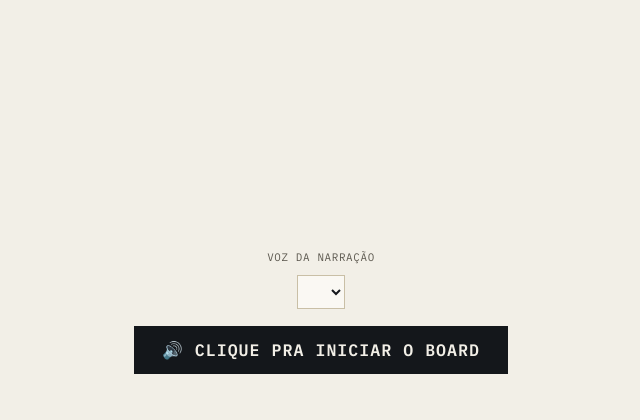
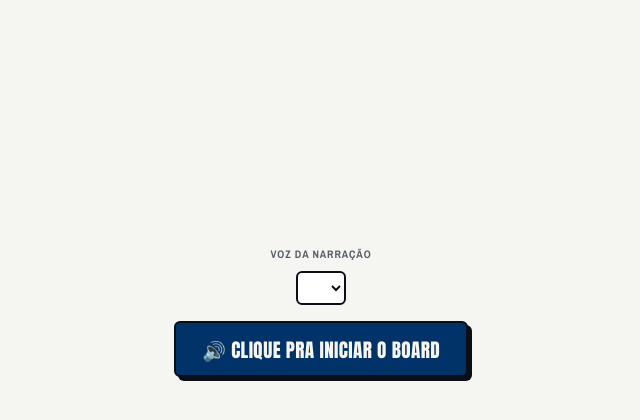
Before and after one commit to franxfonseca/NFL-DA-GALERA-DRAFT, a Flask app: page /board in a window 1280 px wide. Shown: the part 269-689 px from the top of the page, without its empty margins (319-959 px from the left). Run offline with Flask 3, Linux system fonts and the light colour scheme; data that the repository does not hold is empty.

Commit message:
Refaz o makeover: sistema original "cartela de colecionador", nao mais parecido com a TimeLabs
O primeiro makeover (commit d039411) portou quase literal o estilo da
TimeLabs (papel ivory, serifada Fraunces, mono com tracking, hairline) -
era pra ser so referencia de DISCIPLINA, nao pra copiar. Olhei mais dois
projetos do mesmo autor (qr-abalo, qr-lavo) pra entender o metodo real
por tras dos tres: paleta nomeada e propria por projeto, par de fontes
display+corpo tambem proprio, sombra dura (offset solido, sem blur) como
assinatura visual, textura sutil, raio de borda moderado (nem 0 nem
pilula) - a mesma "gramatica" de constraints, com identidade visual
diferente em cada aplicacao.

Sistema novo, proprio do Draft Night (nao reaproveita paleta/fonte de
nenhum dos tres):
- Anton (condensada, bold, caixa alta) pros nomes de time, numero do
  pick e o nome do jogador na revelacao - energia de placar/jumbotron,
  nao elegancia editorial
- Archivo + Archivo Narrow (tracked, caixa alta) pro corpo e pros
  metadados (posicao, pick, veredito) - etiqueta de cartela, nao texto
  de app
- Cada pick-card e um objeto solido: borda grossa de tinta + sombra dura
  na cor do TIME (nao uma cor fixa como nas referencias - dado real do
  projeto, nao decoracao arbitraria), como se a cartela tivesse
  descolado da mesa
- Cabecalho do time: cartao branco com chip quadrado da cor do time do
  lado do nome (like a patch de uniforme), em vez de bloco solido de cor
  ou regua fina - nem uma coisa nem outra das duas tentativas anteriores
- Veredito ROUBO/REACH vira um badge com borda, nao mais so texto solto
- Textura de pontos (halftone) bem sutil no fundo da revelacao -
  referencia a programa impresso de estadio

```diff
--- a/app/static/board.css
+++ b/app/static/board.css
@@ -1,65 +1,36 @@
 /* ============================================================
-   DRAFT NIGHT — sistema tipografico e de cor
-   Papel + tinta dominam; azul NFL e SEMPRE acento (nunca fundo
-   cobrindo area grande). Sem gradiente, sem sombra decorativa,
-   sem canto arredondado em excesso. A cor de cada time e um
-   detalhe (tarja, borda), nunca um bloco solido de cor.
-   Fontes hospedadas localmente - regra do projeto: nada depende
-   de rede durante o evento.
+   DRAFT NIGHT — sistema visual proprio: "cartela de colecionador"
+   Base clara (papel/cartao) + tinta quase-preta estruturam tudo.
+   Cada card e um objeto solido: borda grossa de tinta + sombra dura
+   (offset, sem blur) na cor do time - o card "descola" da mesa como
+   uma cartela de colecionador, nao um retangulo flat de dashboard.
+   Tipografia condensada/bold pros numeros e nomes (energia de
+   placar), texto tecnico em caixa alta com tracking pros metadados
+   (etiqueta de cartela). Sem gradiente, sem blur decorativo, sem
+   emoji na revelacao. Fontes hospedadas localmente - regra do
+   projeto: nada depende de rede durante o evento.
    ============================================================ */
 
 @font-face {
-    font-family: "Fraunces";
-    src: url("/static/fonts/Fraunces-Variable.woff2") format("woff2");
-    font-weight: 300 900;
-    font-style: normal;
-    font-display: swap;
-}
-
-@font-face {
-    font-family: "IBM Plex Mono";
-    src: url("/static/fonts/IBMPlexMono-Regular.woff2") format("woff2");
+    font-family: "Anton";
+    src: url("/static/fonts/Anton-Regular.woff2") format("woff2");
     font-weight: 400;
     font-style: normal;
     font-display: swap;
 }
 
 @font-face {
-    font-family: "IBM Plex Mono";
-    src: url("/static/fonts/IBMPlexMono-SemiBold.woff2") format("woff2");
-    font-weight: 600;
+    font-family: "Archivo";
+    src: url("/static/fonts/Archivo-Variable.woff2") format("woff2");
+    font-weight: 400 700;
     font-style: normal;
     font-display: swap;
 }
 
 @font-face {
-    font-family: "IBM Plex Mono";
-    src: url("/static/fonts/IBMPlexMono-Bold.woff2") format("woff2");
-    font-weight: 700;
-    font-style: normal;
-    font-display: swap;
-}
-
-@font-face {
-    font-family: "IBM Plex Serif";
-    src: url("/static/fonts/IBMPlexSerif-Regular.woff2") format("woff2");
-    font-weight: 400;
-    font-style: normal;
-    font-display: swap;
-}
-
-@font-face {
-    font-family: "IBM Plex Serif";
-    src: url("/static/fonts/IBMPlexSerif-Italic.woff2") format("woff2");
-    font-weight: 400;
-    font-style: italic;
-    font-display: swap;
-}
-
-@font-face {
-    font-family: "IBM Plex Serif";
-    src: url("/static/fonts/IBMPlexSerif-SemiBold.woff2") format("woff2");
-    font-weight: 600;
+    font-family: "Archivo Narrow";
+    src: url("/static/fonts/ArchivoNarrow-Variable.woff2") format("woff2");
+    font-weight: 600 700;
     font-style: normal;
     font-display: swap;
 }
@@ -71,22 +42,22 @@
 }
 
 :root {
-    /* papel domina, tinta estrutura, aco e o UNICO acento de cor */
-    --papel: #f2efe7;
-    --papel-cartao: #faf8f3;
-    --linha: #ddd5c2;
-    --linha-forte: #c9bfa6;
-    --tinta: #14171b;
-    --tinta-suave: #5c584f;
-    --tinta-fraca: #8b877c;
-    --aco: #013369;
-    --aco-fraco: rgba(1, 51, 105, 0.1);
-    --roubo: #b8860b;
-    --reach: #a5342f;
+    /* base clara domina, tinta estrutura (borda grossa em tudo),
+       azul NFL e o acento estrutural unico - ouro/vermelho so pro
+       veredito reach/roubo, nunca decorativo */
+    --papel: #f5f5f1;
+    --cartao: #ffffff;
+    --linha: #e2e4e8;
+    --tinta: #0b0e14;
+    --tinta-suave: #565c68;
+    --tinta-fraca: #9299a6;
+    --nfl-azul: #013369;
+    --ouro: #b8860b;
+    --vermelho: #a5342f;
 
-    --fonte-display: "Fraunces", Georgia, serif;
-    --fonte-corpo: "IBM Plex Serif", Georgia, serif;
-    --fonte-mono: "IBM Plex Mono", "Courier New", monospace;
+    --fonte-placar: "Anton", "Arial Narrow", sans-serif;
+    --fonte-corpo: "Archivo", Arial, sans-serif;
+    --fonte-etiqueta: "Archivo Narrow", Arial, sans-serif;
 }
 
 html, body {
@@ -109,15 +80,15 @@ body {
    position:sticky, entao o operador nunca perde a referencia de quem e
    quem enquanto rola pra ver o resto do board */
 #board {
-    --altura-card: 4.6vw;
+    --altura-card: 4.7vw;
     display: grid;
     grid-template-columns: 58px repeat(12, 234px);
     align-items: start; /* colunas nao esticam pra altura toda - cada uma cresce so o tanto que precisa */
     width: 100vw;
     flex: 1;
     min-height: 0;
-    gap: 1px;
-    background: var(--linha);
+    gap: 2px;
+    background: var(--papel);
     overflow: auto;
 }
 
@@ -127,27 +98,27 @@ body {
 }
 
 #board::-webkit-scrollbar-track {
-    background: var(--papel-cartao);
+    background: var(--papel);
 }
 
 #board::-webkit-scrollbar-thumb {
-    background: var(--linha-forte);
+    background: var(--tinta);
     border-radius: 0;
-    border: 3px solid var(--papel-cartao);
+    border: 3px solid var(--papel);
 }
 
 #board::-webkit-scrollbar-thumb:hover {
-    background: var(--tinta-fraca);
+    background: var(--nfl-azul);
 }
 
 #board::-webkit-scrollbar-corner {
-    background: var(--papel-cartao);
+    background: var(--papel);
 }
 
 .coluna {
     display: flex;
     flex-direction: column;
-    background: var(--papel-cartao);
+    background: var(--papel);
 }
 
 /* z-index alto no CONTAINER (nao so no cabecalho filho) - .coluna-rodadas
@@ -373,9 +361,10 @@ body {
 }
 
 .desbloquear-caixa label {
-    font-family: var(--fonte-mono);
+    font-family: var(--fonte-etiqueta);
     font-size: 0.85vw;
-    letter-spacing: 0.06em;
+    font-weight: 700;
+    letter-spacing: 0.08em;
     text-transform: uppercase;
     color: var(--tinta-suave);
 }
@@ -384,41 +373,45 @@ body {
     font-family: var(--fonte-corpo);
     font-size: 1.1vw;
     padding: 0.5vw 1vw;
-    border-radius: 0;
-    border: 1px solid var(--linha-forte);
-    background: var(--papel-cartao);
+    border-radius: 6px;
+    border: 2px solid var(--tinta);
+    background: var(--cartao);
     color: var(--tinta);
 }
 
 #btn-desbloquear {
-    font-family: var(--fonte-mono);
-    font-size: 1.3vw;
-    letter-spacing: 0.06em;
+    font-family: var(--fonte-placar);
+    font-size: 1.5vw;
+    letter-spacing: 0.02em;
     text-transform: uppercase;
-    padding: 1vw 2.2vw;
-    background: var(--tinta);
+    padding: 0.9vw 2vw;
+    background: var(--nfl-azul);
     color: var(--papel);
-    border: none;
-    border-radius: 0;
+    border: 2px solid var(--tinta);
+    border-radius: 6px;
+    box-shadow: 4px 4px 0 var(--tinta);
     cursor: pointer;
-    font-weight: 600;
     margin-top: 0.5vw;
+    transition: transform 0.1s ease, box-shadow 0.1s ease;
 }
 
 #btn-desbloquear:hover {
-    background: var(--aco);
+    transform: translate(2px, 2px);
+    box-shadow: 2px 2px 0 var(--tinta);
 }
 
 /* ---- coreografia de revelacao (etapa 4) ---- */
 /* fica escura de proposito, mesmo com o resto do board claro - e o momento
    de holofote/suspense, o contraste com o board claro por tras reforca o
-   efeito. Texto em tom de papel (nao branco puro), fechando o circulo da
-   paleta: tinta sobre papel no board, papel sobre tinta na revelacao */
+   efeito. Textura de pontos (halftone) bem sutil no fundo - referencia a
+   programa impresso de estadio, nao tela de app */
 
 #revelacao {
     position: fixed;
     inset: 0;
-    background: rgba(10, 9, 6, 0.94);
+    background:
+        radial-gradient(circle, rgba(255, 255, 255, 0.05) 1.5px, transparent 1.6px) 0 0 / 14px 14px,
+        rgba(6, 8, 12, 0.95);
     display: flex;
     align-items: center;
     justify-content: center;
```
Also changed, not shown: other parts of app/static/board.css (+122 -100 lines), app/static/fonts/Anton-Regular.woff2 (added), app/static/fonts/Archivo-Variable.woff2 (added), app/static/fonts/ArchivoNarrow-Variable.woff2 (added), app/static/fonts/Fraunces-Variable.woff2 (deleted), app/static/fonts/IBMPlexMono-Bold.woff2 (deleted), app/static/fonts/IBMPlexMono-Regular.woff2 (deleted), app/static/fonts/IBMPlexMono-SemiBold.woff2 (deleted), app/static/fonts/IBMPlexSerif-Italic.woff2 (deleted), app/static/fonts/IBMPlexSerif-Regular.woff2 (deleted), app/static/fonts/IBMPlexSerif-SemiBold.woff2 (deleted).
